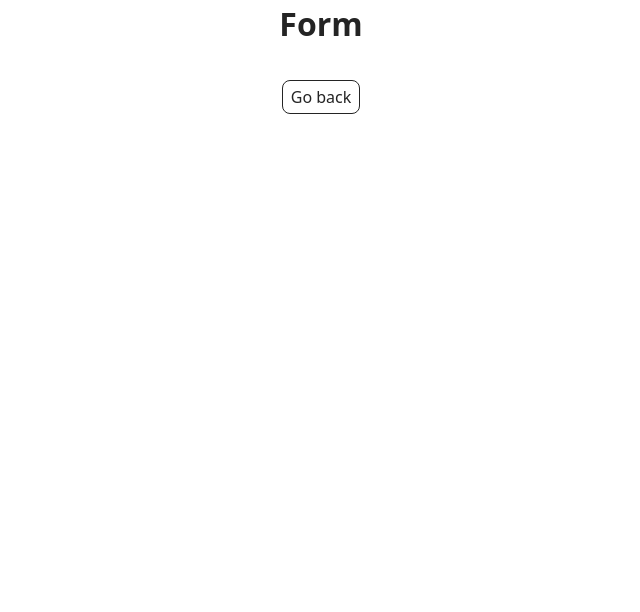
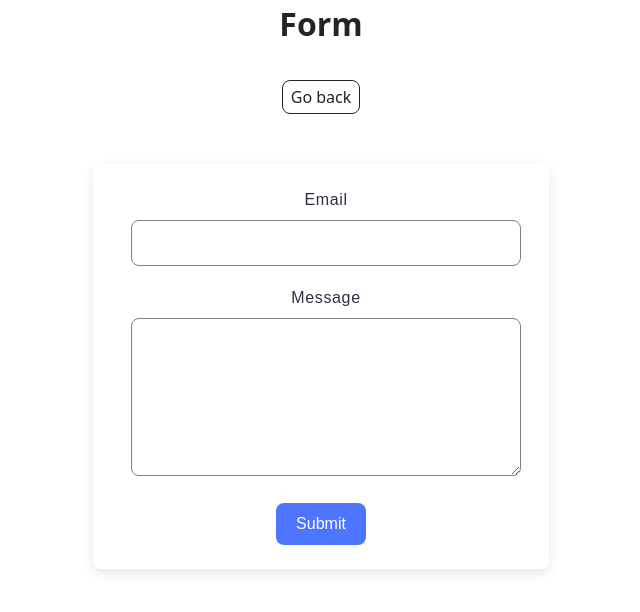
Before and after one commit to YuriyVolochayev/goit-js-hw-09, a website built with Vite: page src/2-form.html in a window 1280 px wide. Shown: the whole page, without its empty margins (319-959 px from the left). Built offline with nearby package versions, Linux system fonts and the light colour scheme.

Commit message:
add form markup and styles

```diff
--- a/src/2-form.html
+++ b/src/2-form.html
@@ -11,7 +11,20 @@
     <main>
       <div class="container">
         <h1 class="main-title">Form</h1>
+
         <a class="back-link" href="./index.html">Go back</a>
+
+        <form class="feedback-form" autocomplete="off">
+          <label>
+            Email
+            <input type="email" name="email" autofocus />
+          </label>
+          <label>
+            Message
+            <textarea name="message" rows="8"></textarea>
+          </label>
+          <button type="submit">Submit</button>
+        </form>
       </div>
     </main>
 
--- /dev/null
+++ b/src/css/form.css
@@ -0,0 +1,58 @@
+.feedback-form {
+  width: 408px;
+  height: auto;
+  max-width: 500px;
+  margin: 50px auto;
+  padding: 24px;
+  background-color: #fff;
+  border-radius: 8px;
+  box-shadow: 0 4px 12px rgba(0, 0, 0, 0.1);
+}
+
+.feedback-form label {
+  display: block;
+  margin-bottom: 20px;
+  padding-left: 10px;
+  font: 400 16px / 150% 'Montserrat', sans-serif;
+  letter-spacing: 0.04em;
+  color: #2e2f42;
+}
+
+.feedback-form input[type='email'],
+.feedback-form textarea {
+  width: 360px;
+  height: auto;
+  padding: 14px 14px;
+  margin-top: 8px;
+  border: 1px solid #808080;
+  border-radius: 8px;
+  font-size: 14px;
+  transition: border-color 0.3s ease;
+}
+
+.feedback-form input[type='email']:hover,
+.feedback-form textarea:hover {
+  border-color: black;
+}
+
+.feedback-form input[type='email']:focus,
+.feedback-form textarea:focus {
+  border-color: #808080;
+  outline: none;
+}
+
+.feedback-form button {
+  display: inline-block;
+  padding: 12px 20px;
+  background-color: #4e75ff;
+  color: #fff;
+  border: none;
+  border-radius: 8px;
+  font-size: 16px;
+  cursor: pointer;
+  transition: background-color 0.3s ease;
+}
+
+.feedback-form button:hover {
+  background-color: #6c8cff;
+}
--- a/src/css/styles.css
+++ b/src/css/styles.css
@@ -17,3 +17,4 @@
 @import url('./back-link.css');
 @import url('./footer.css');
 @import url('./gallery.css');
+@import url('./form.css');
```
